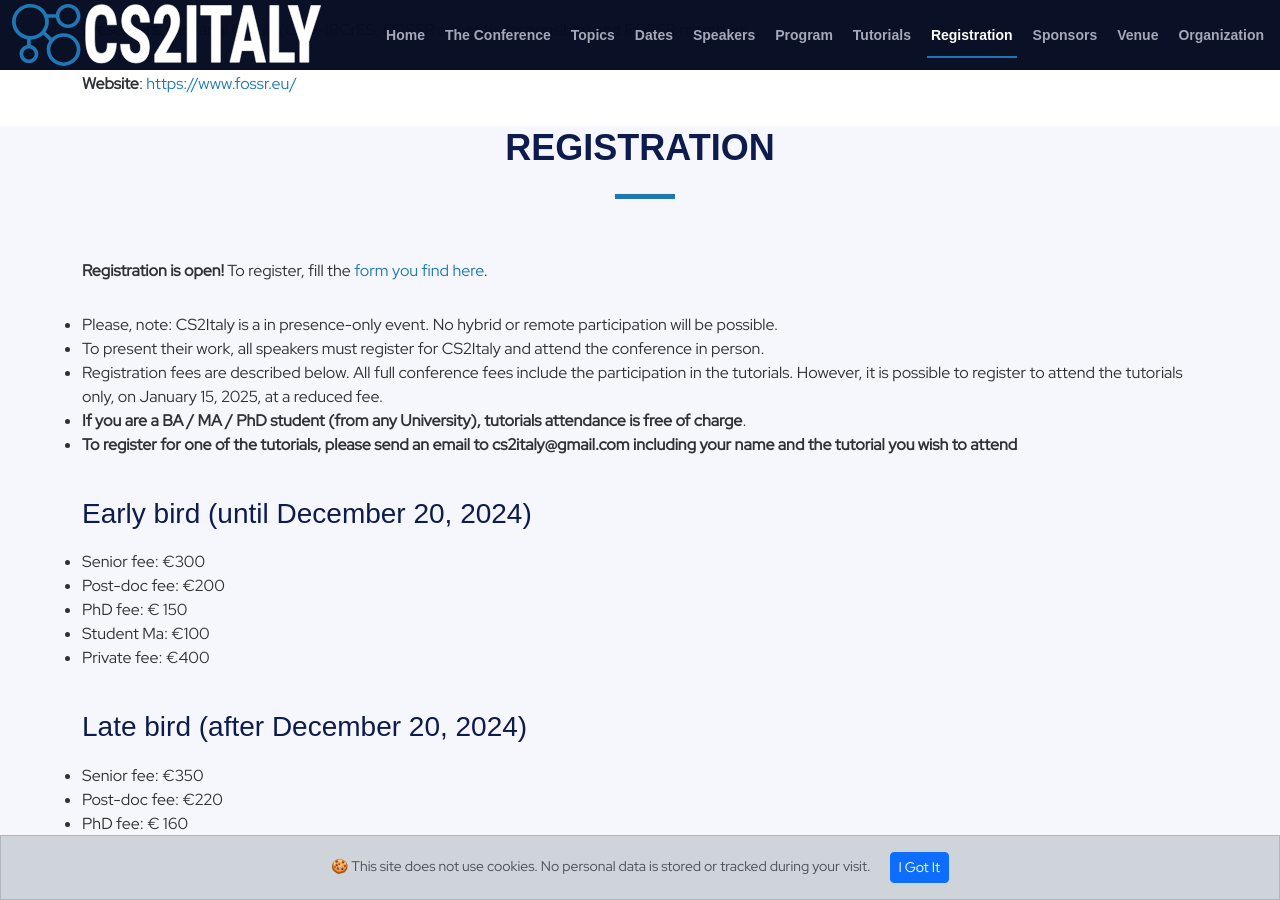
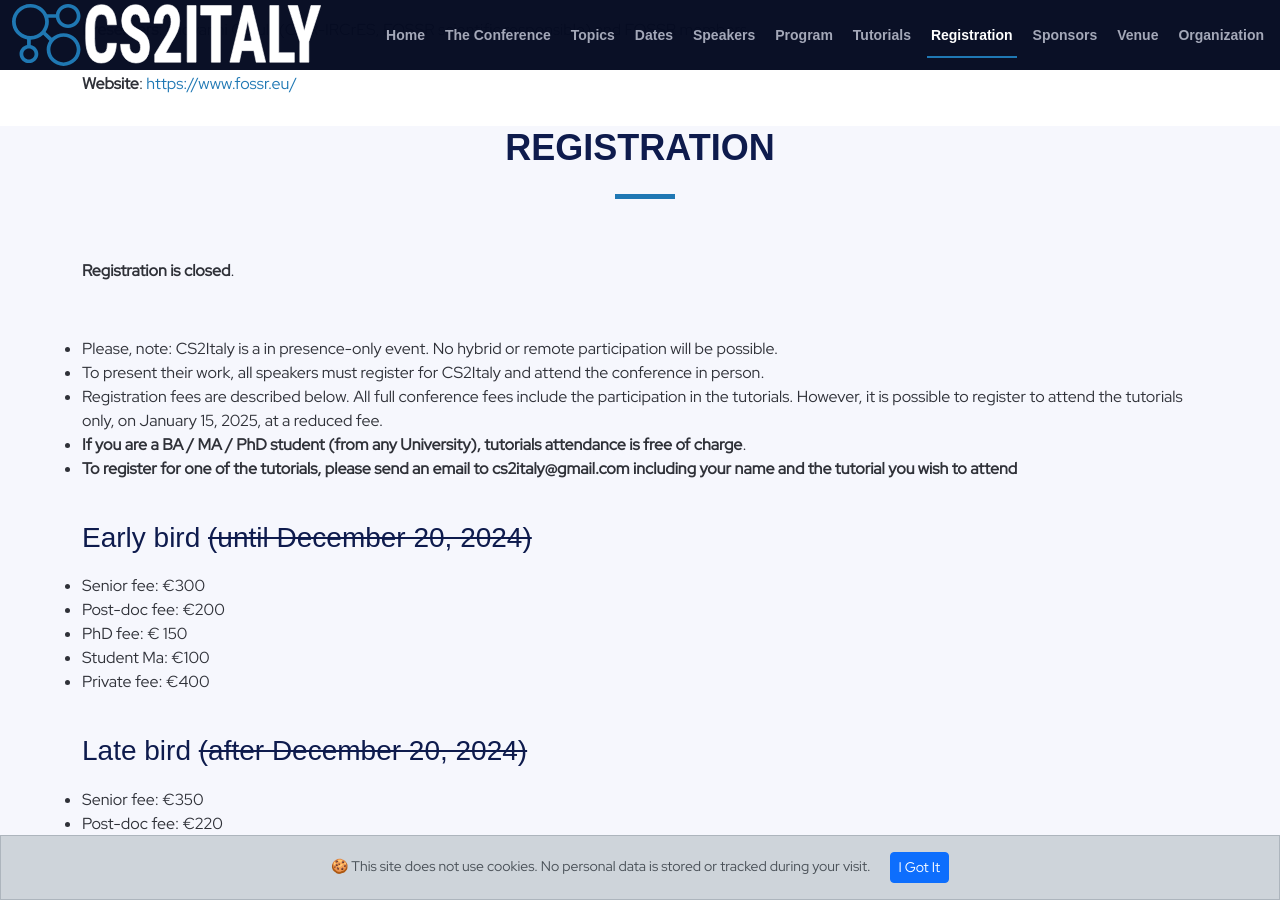
Before and after one commit to CS2Italy/conference, a Jekyll site: the page built from docs/index.md, in a window 1280 px wide and 900 px high, scrolled down 6017 px. Built offline with Jekyll 4.4.1, drawn with Linux system fonts in a browser that asks for light colours.

Commit message:
Update 04_registrationfees.md

```diff
--- a/docs/_texts/04_registrationfees.md
+++ b/docs/_texts/04_registrationfees.md
@@ -1,4 +1,4 @@
-**Registration is open!** To register, fill the <a href="https://www.isi.it/cs2italy/">form you find here</a>.
+**Registration is closed**.
 <br/>
 * Please, note: CS2Italy is a in presence-only event. No hybrid or remote participation will be possible.
 * To present their work, all speakers must register for CS2Italy and attend the conference in person.
@@ -8,7 +8,7 @@
 <br/>
 <br/>
 
-### Early bird (until December 20, 2024)
+### Early bird ~~(until December 20, 2024)~~
 * Senior fee: €300
 * Post-doc fee: €200
 * PhD fee: € 150
@@ -17,7 +17,7 @@
 <br/>
 <br/>
 
-### Late bird (after December 20, 2024)
+### Late bird ~~(after December 20, 2024)~~
 * Senior fee: €350
 * Post-doc fee: €220
 * PhD fee: € 160
```
